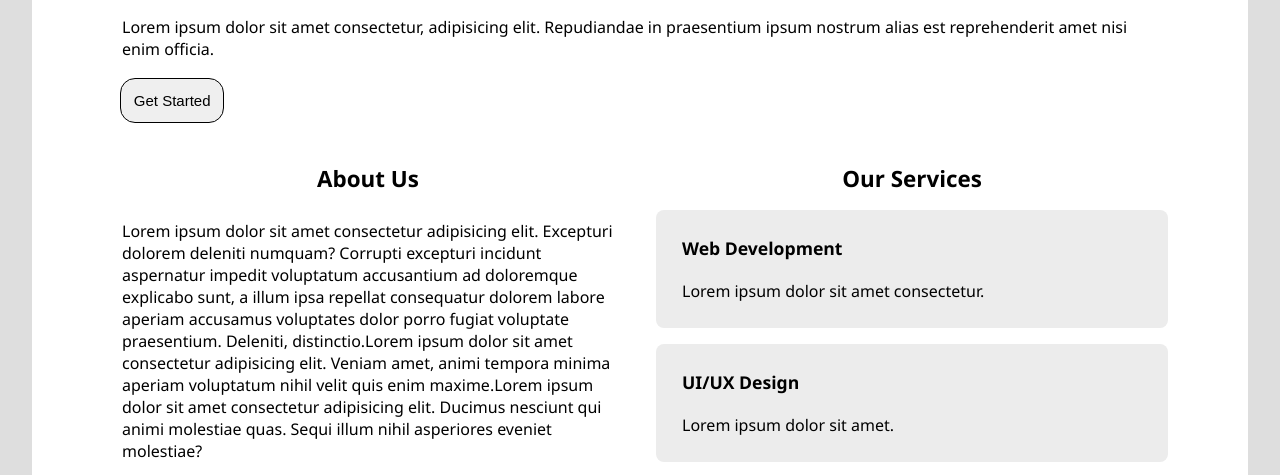
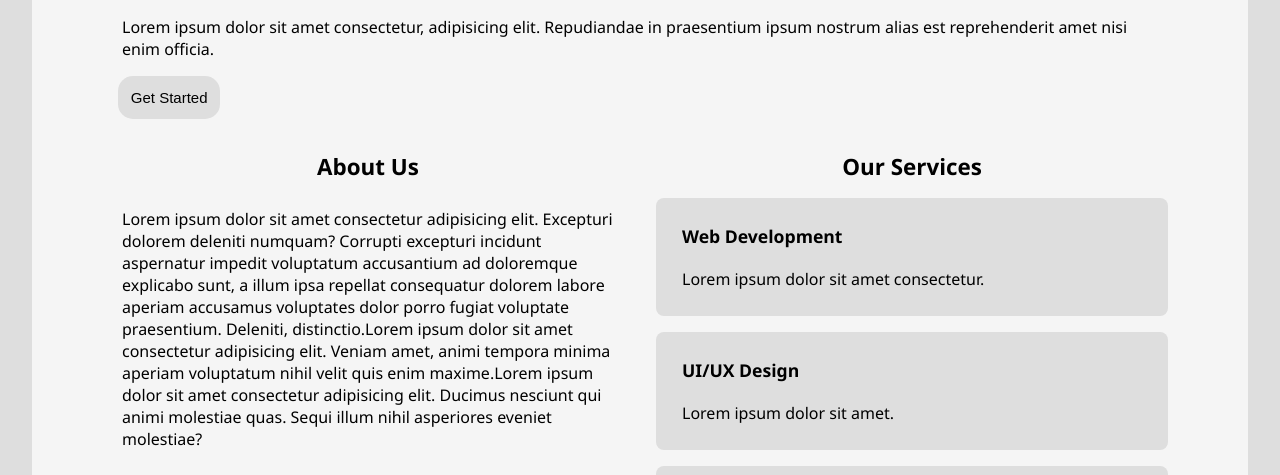
Before and after one commit to NIRAJ-xD/Web_Design, a plain HTML site: page index.html in a window 1280 px wide. Shown: the part 277-752 px from the top of the page. Drawn offline with Linux system fonts and the light colour scheme.

Commit message:
minor changes

```diff
--- a/index.html
+++ b/index.html
@@ -4,9 +4,10 @@
     <meta charset="UTF-8">
     <meta name="viewport" content="width=device-width, initial-scale=1.0">
     <title>Web_Design</title>
+
     <link rel="stylesheet" href="styles.css">
 </head>
-<body>
+<body class="">
     <div class="container">
         <nav class="navbar">
             <ul>
@@ -22,8 +23,8 @@
                 <p>Lorem ipsum dolor sit amet consectetur, adipisicing elit. Repudiandae in praesentium ipsum nostrum alias est reprehenderit amet nisi enim officia.</p>
             </section>
             <section class="cta">
-                <div class="btn">
-                    <button>Get Started</button>
+                <div>
+                    <button class="btn">Get Started</button>
                 </div>
             </section>
             <section class="about-services">
--- a/styles.css
+++ b/styles.css
@@ -1,8 +1,16 @@
 :root{
+    --base-color:rgb(245, 245, 245);
     --primary-color:white;
-    --text-color:rgb(0, 0, 0);
+    --text-color:black;
     --accent-color:rgb(222, 222, 222);
-    --hover-color:hsla(0, 0%, 0%, 0.785);
+    --hover-color:#000000c8;
+}
+.darkmode{
+    --base-color:rgb(37, 37, 37);
+    --primary-color:black;
+    --text-color:white;
+    --accent-color:rgb(42, 42, 42);
+    --hover-color:hsla(0, 0%, 97%, 0.785);
 }
 *{
     margin: 0;
@@ -14,7 +22,7 @@ html{
     color: var(--text-color);
 }
 body{
-
+    color: var(--text-color);
     background-color: var(--accent-color);
 }
 .container{
@@ -22,13 +30,13 @@ body{
     flex-direction: column;
     min-height: 94dvh;
     min-height: 94vh;
-    background-color: var(--primary-color);
+    background-color: var(--base-color);
     margin: 2rem;
     border: none;
     border-radius: 1rem;
 }
 nav{
-    background-color: var(--primary-color);
+    background-color: var(--base-color);
     border: none;
     padding: 0 1rem;
     border-radius: 1rem;
@@ -82,7 +90,7 @@ p{
     gap: 1rem;
 }
 .service-card {
-    background-color: #ececec;
+    background-color: var(--accent-color);
     padding: 1rem;
     border-radius: 0.5rem;
     transition: 400ms ease;
@@ -100,12 +108,13 @@ h3,h4{
     font-weight: bold;
 }
 .cta{
-    padding: 8px;
+    margin: 6px;
 }
 button{
+    background-color: var(--accent-color);
     font-size: 15px;
     padding: 0.8rem;
-    border: 1px solid var(--text-color);
+    border: none;
     border-radius: 15px;
     cursor: pointer;
     transition: 200ms ease-in;
```
